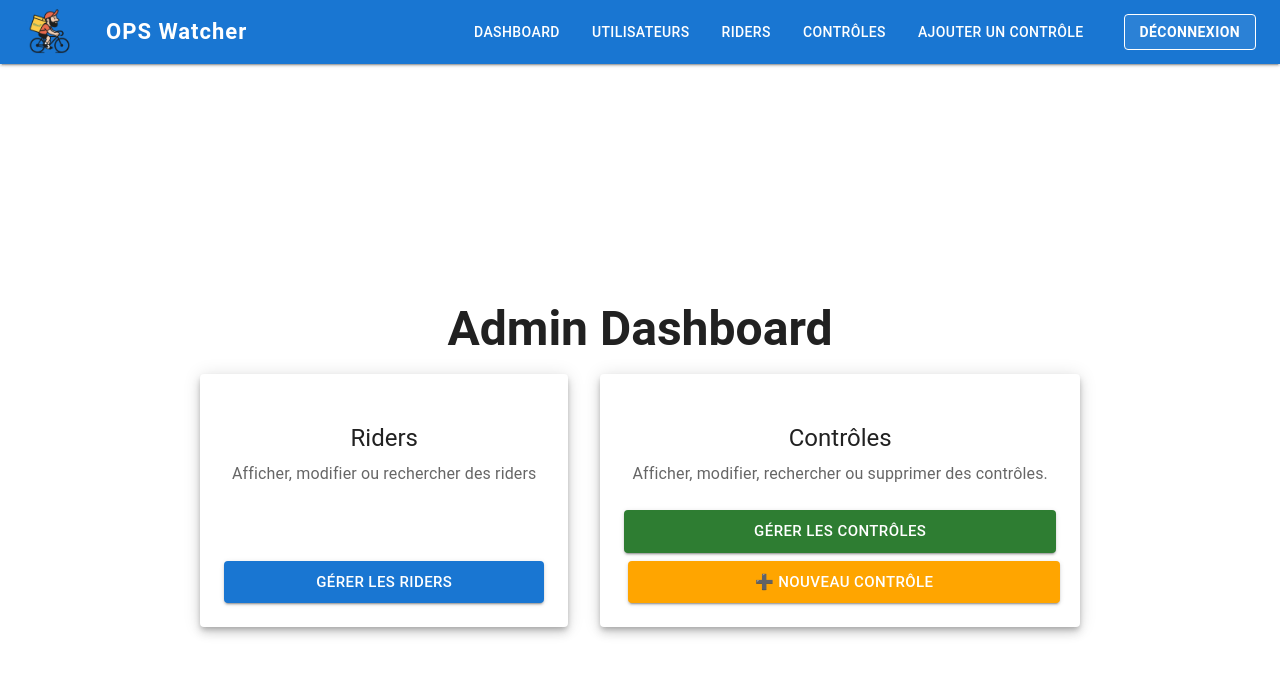
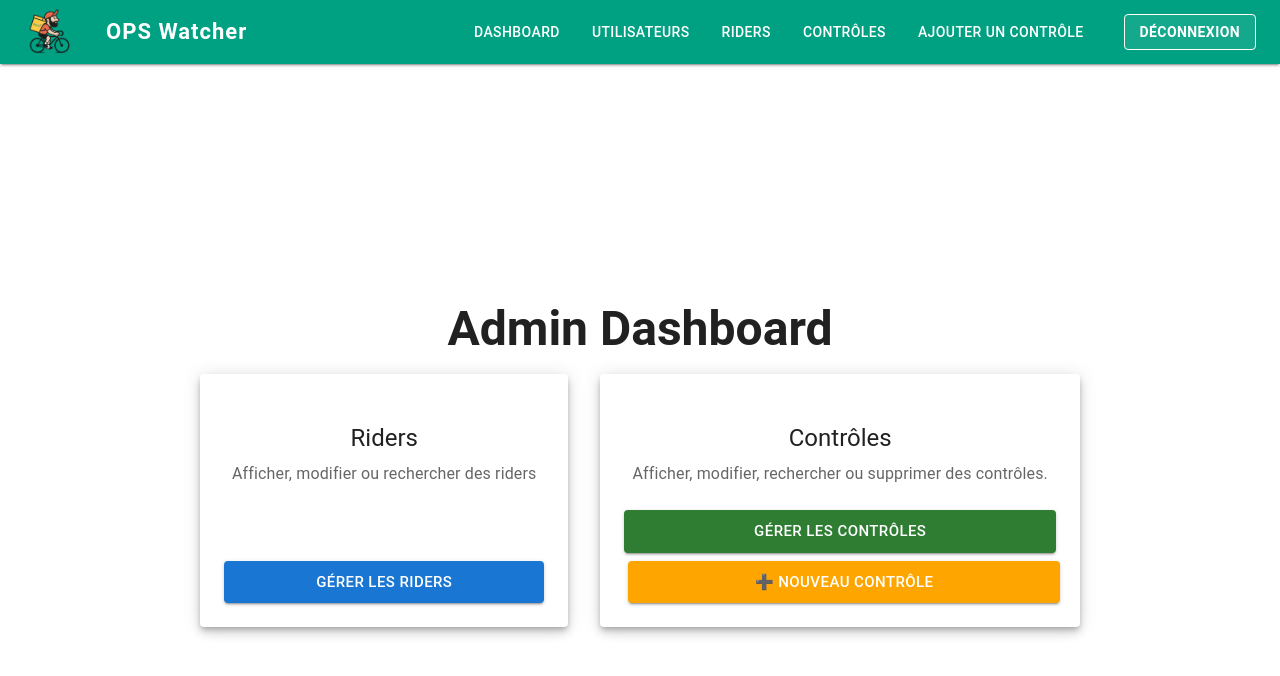
Before and after one commit to Hamza-GG/admin-dashboard, a React (Vite) app: page /dashboard in a window 1280 px wide. Shown: the top 676 px of the page. Built offline with nearby package versions, Linux system fonts and the light colour scheme; no server answers; sample sign-in values are in the browser's storage; some icons are missing.

Commit message:
update the navbar color

```diff
--- a/src/components/Navbar.jsx
+++ b/src/components/Navbar.jsx
@@ -29,7 +29,7 @@ const handleLogout = async () => {
         top: 0,
         right: 0,
         boxShadow: 2,
-        backgroundColor: "#1976d2",
+        backgroundColor: "#00A082",
         zIndex: 1300,
         width: "100%",
         minHeight: 64,
```
Also changed, not shown: src/components/.ipynb_checkpoints/Navbar-checkpoint.jsx.
